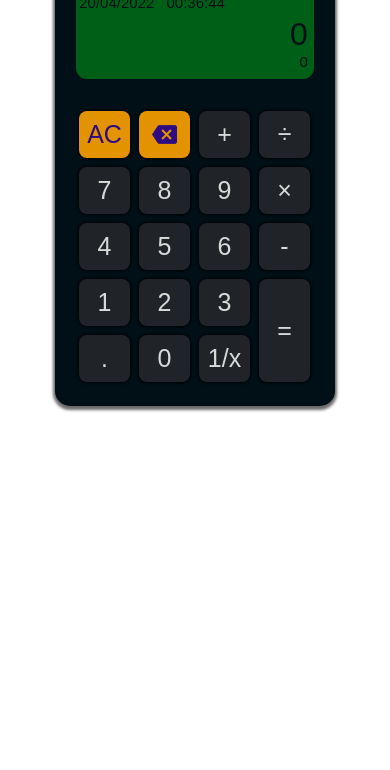
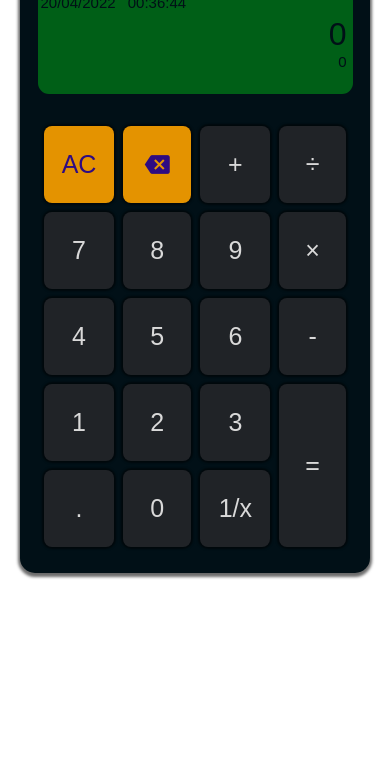
Before and after one commit to eder0782/calculadora, a plain HTML site: page index.html in a window 390 px wide. Shown: the part 74-844 px from the top of the page. Drawn offline with Linux system fonts and the light colour scheme.

Commit message:
adicionado responsividade ao css

```diff
--- a/css/style.css
+++ b/css/style.css
@@ -93,3 +93,18 @@ td{
 td:active{
     filter: brightness(0.6)
 }
+
+@media(max-width:450px){
+    div.calculadora{
+        width: 20em;
+        height: 39em;
+    }
+    div.display{
+        width: 21em;
+        height: 7em;
+    }
+    td{
+        width: 3em;
+        height: 3em;
+    }
+}
```
